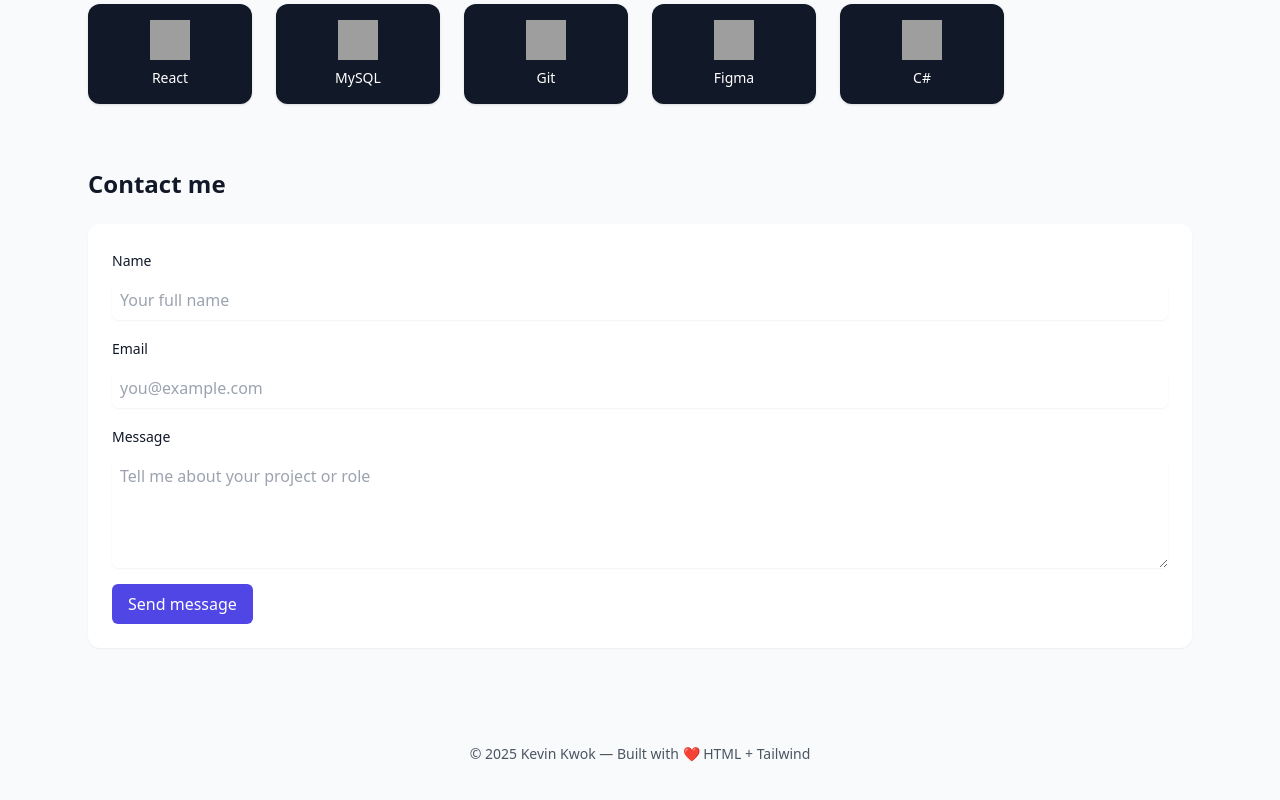
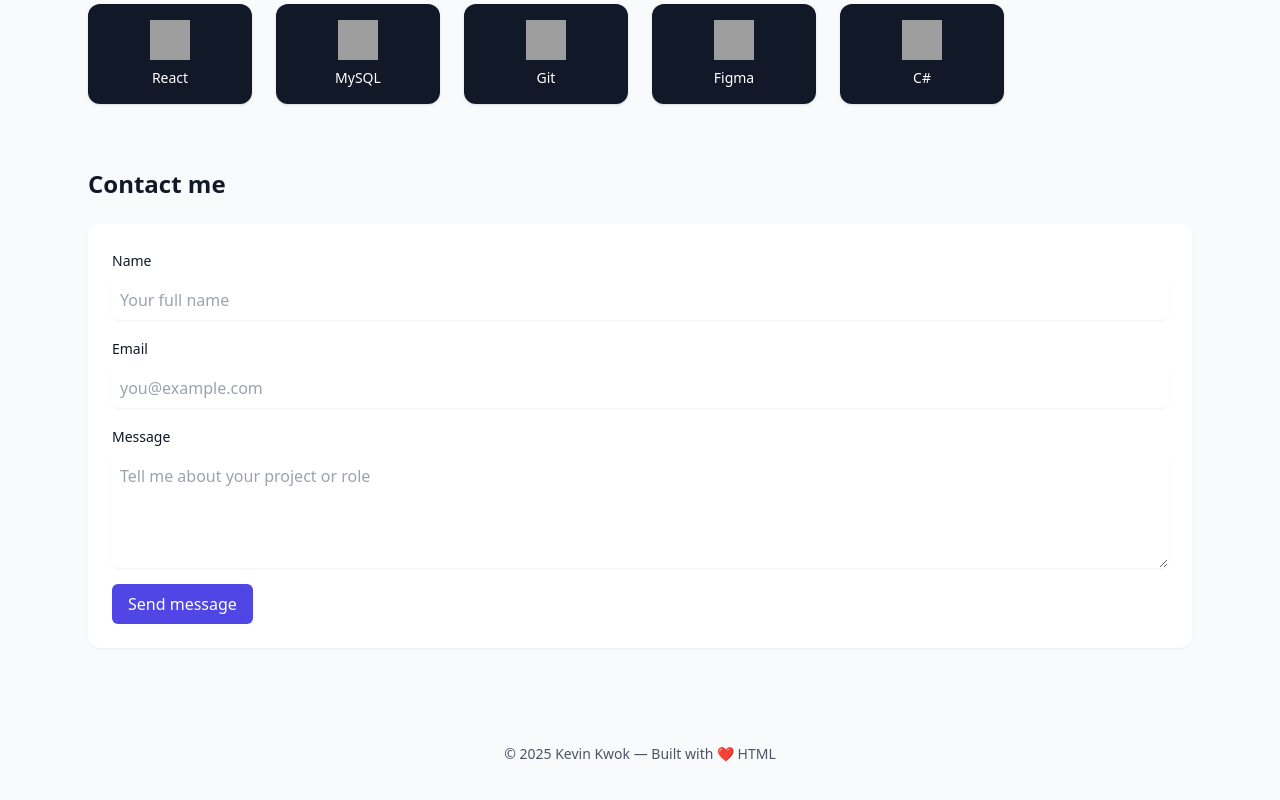
Before and after one commit to Kevin1303/Portofolio, a plain HTML site: page index.html in a window 1280 px wide. Shown: the part 1704-2504 px from the top of the page. Drawn offline with nearby package versions, Linux system fonts and the light colour scheme; grey boxes are pictures that could not be loaded.

Commit message:
Update index.html

```diff
--- a/index.html
+++ b/index.html
@@ -196,7 +196,7 @@
 
     <!-- Footer -->
     <footer class="mt-16 py-8 text-center text-sm text-gray-600">
-      © 2025 Kevin Kwok — Built with ❤️ HTML + Tailwind
+      © 2025 Kevin Kwok — Built with ❤️ HTML
     </footer>
   </main>
 </body>
```
